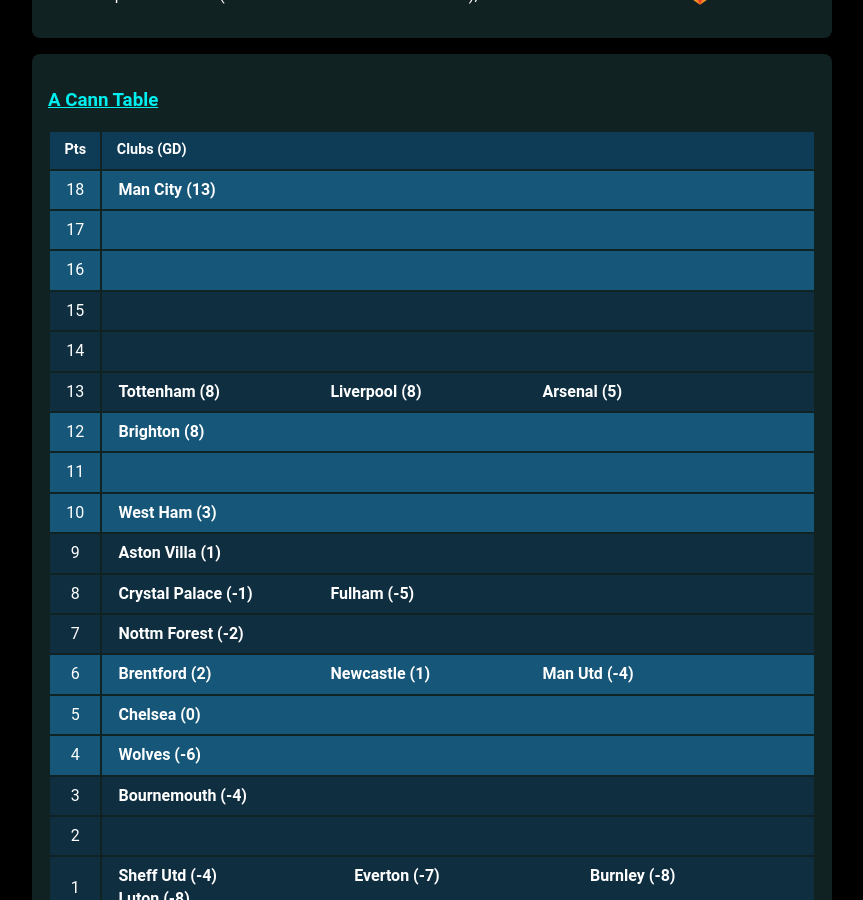
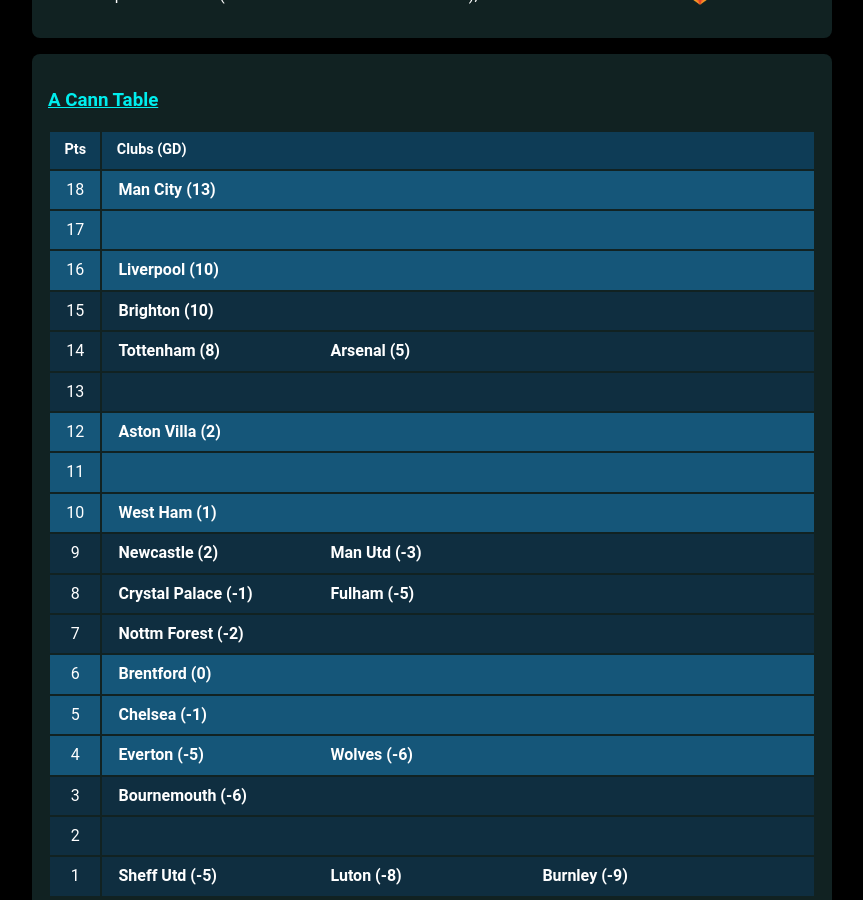
Before and after one commit to muru/muru.github.io, a Jekyll site: the page built from resources.md, in a window 1280 px wide and 900 px high, scrolled down 1315 px. Shown: the whole window, without its empty margins (208-1071 px from the left). Built offline with Jekyll 4.4.1, drawn with Linux system fonts in a browser that asks for light colours; some web fonts are replaced; some of the changed text lies outside the part shown.

Commit message:
updated cann-table: Mon 25 Sep 00:57:03 JST 2023

```diff
--- a/cann-table.html
+++ b/cann-table.html
@@ -14,30 +14,31 @@
 	<tr class="cann-row-1">
 		<td class="cann-point"> 16 </td>
 		<td class="cann-clubs">
+			<span class="club-name"> Liverpool (10) </span>
 		</td>
  	</tr>
 	<tr class="cann-row-2">
 		<td class="cann-point"> 15 </td>
 		<td class="cann-clubs">
+			<span class="club-name"> Brighton (10) </span>
 		</td>
  	</tr>
 	<tr class="cann-row-2">
 		<td class="cann-point"> 14 </td>
 		<td class="cann-clubs">
+			<span class="club-name"> Tottenham (8) </span>
+			<span class="club-name"> Arsenal (5) </span>
 		</td>
  	</tr>
 	<tr class="cann-row-2">
 		<td class="cann-point"> 13 </td>
 		<td class="cann-clubs">
-			<span class="club-name"> Tottenham (8) </span>
-			<span class="club-name"> Liverpool (8) </span>
-			<span class="club-name"> Arsenal (5) </span>
 		</td>
  	</tr>
 	<tr class="cann-row-1">
 		<td class="cann-point"> 12 </td>
 		<td class="cann-clubs">
-			<span class="club-name"> Brighton (8) </span>
+			<span class="club-name"> Aston Villa (2) </span>
 		</td>
  	</tr>
 	<tr class="cann-row-1">
@@ -48,13 +49,14 @@
 	<tr class="cann-row-1">
 		<td class="cann-point"> 10 </td>
 		<td class="cann-clubs">
-			<span class="club-name"> West Ham (3) </span>
+			<span class="club-name"> West Ham (1) </span>
 		</td>
  	</tr>
 	<tr class="cann-row-2">
 		<td class="cann-point"> 9 </td>
 		<td class="cann-clubs">
-			<span class="club-name"> Aston Villa (1) </span>
+			<span class="club-name"> Newcastle (2) </span>
+			<span class="club-name"> Man Utd (-3) </span>
 		</td>
  	</tr>
 	<tr class="cann-row-2">
@@ -73,27 +75,26 @@
 	<tr class="cann-row-1">
 		<td class="cann-point"> 6 </td>
 		<td class="cann-clubs">
-			<span class="club-name"> Brentford (2) </span>
-			<span class="club-name"> Newcastle (1) </span>
-			<span class="club-name"> Man Utd (-4) </span>
+			<span class="club-name"> Brentford (0) </span>
 		</td>
  	</tr>
 	<tr class="cann-row-1">
 		<td class="cann-point"> 5 </td>
 		<td class="cann-clubs">
-			<span class="club-name"> Chelsea (0) </span>
+			<span class="club-name"> Chelsea (-1) </span>
 		</td>
  	</tr>
 	<tr class="cann-row-1">
 		<td class="cann-point"> 4 </td>
 		<td class="cann-clubs">
+			<span class="club-name"> Everton (-5) </span>
 			<span class="club-name"> Wolves (-6) </span>
 		</td>
  	</tr>
 	<tr class="cann-row-2">
 		<td class="cann-point"> 3 </td>
 		<td class="cann-clubs">
-			<span class="club-name"> Bournemouth (-4) </span>
+			<span class="club-name"> Bournemouth (-6) </span>
 		</td>
  	</tr>
 	<tr class="cann-row-2">
@@ -104,11 +105,10 @@
 	<tr class="cann-row-2">
 		<td class="cann-point"> 1 </td>
 		<td class="cann-clubs">
-			<span class="club-name"> Sheff Utd (-4) </span>
-			<span class="club-name"> Everton (-7) </span>
-			<span class="club-name"> Burnley (-8) </span>
+			<span class="club-name"> Sheff Utd (-5) </span>
 			<span class="club-name"> Luton (-8) </span>
+			<span class="club-name"> Burnley (-9) </span>
 		</td>
  	</tr>
 </table>
-<span id="cann-gen-note"> Generated on  Sunday, 24 September 2023 at 00:02 JST. </span>
+<span id="cann-gen-note"> Generated on  Monday, 25 September 2023 at 00:57 JST. </span>
```
